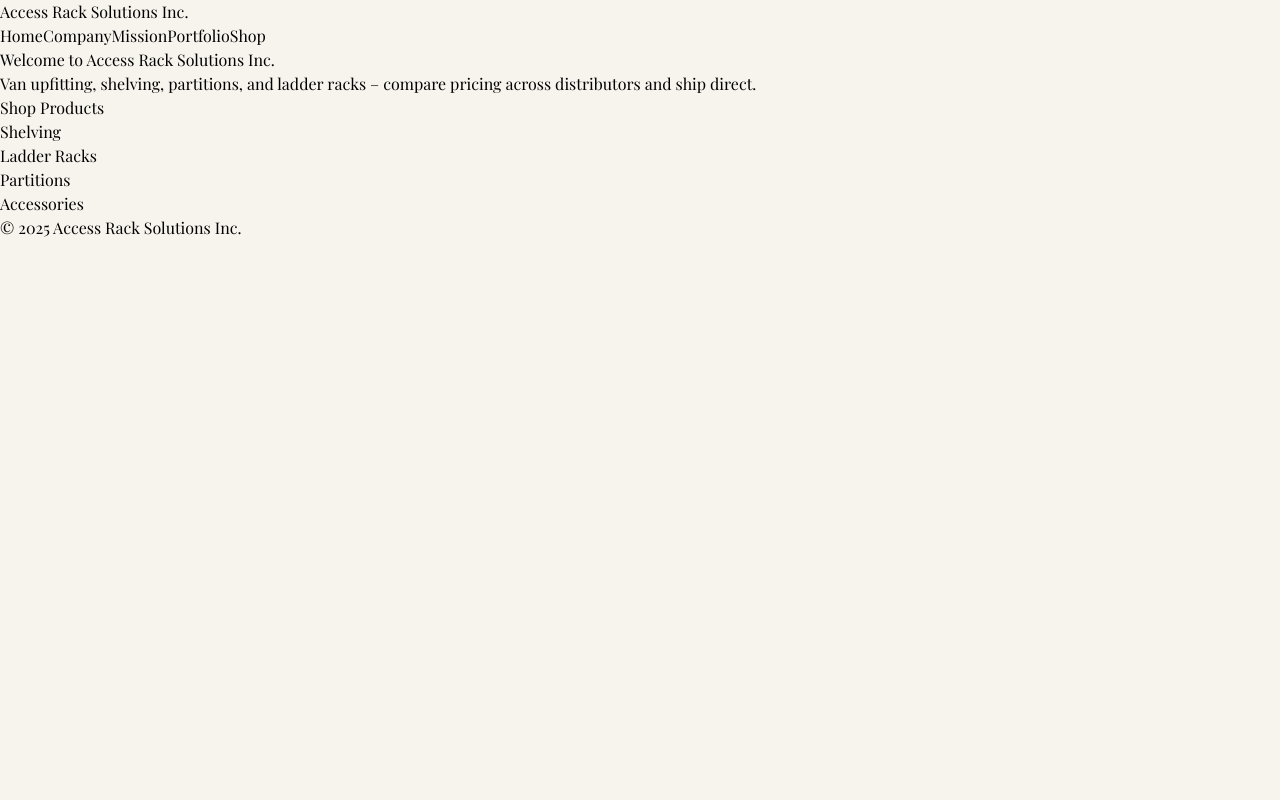
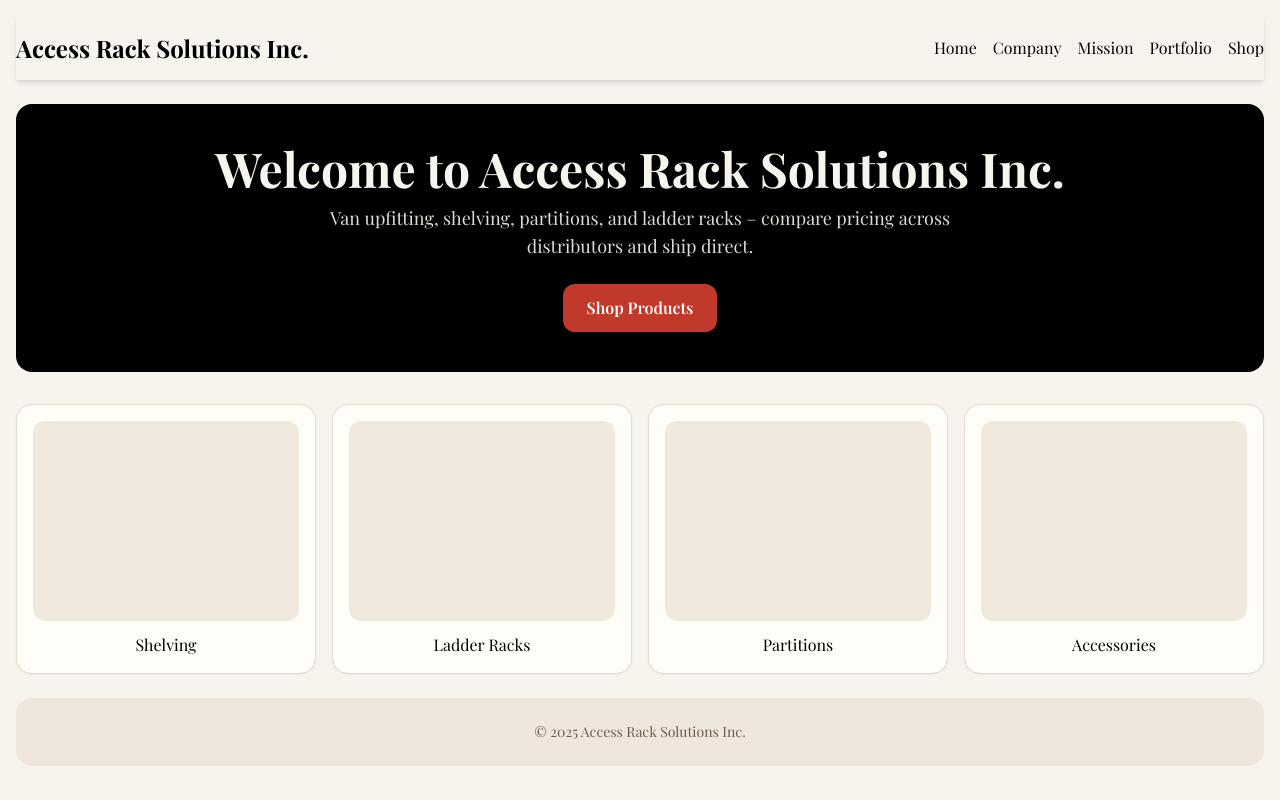
Before and after one commit to dev-verde1071/website, a Next.js app: page / in a window 1280 px wide. Built offline with nearby package versions, Linux system fonts and the light colour scheme.

Commit message:
Create tailwind.config.js

```diff
--- /dev/null
+++ b/tailwind.config.js
@@ -0,0 +1,11 @@
+/** @type {import('tailwindcss').Config} */
+module.exports = {
+  content: [
+    "./app/**/*.{js,ts,jsx,tsx}",
+    "./components/**/*.{js,ts,jsx,tsx}"
+  ],
+  theme: {
+    extend: {}
+  },
+  plugins: []
+};
```
